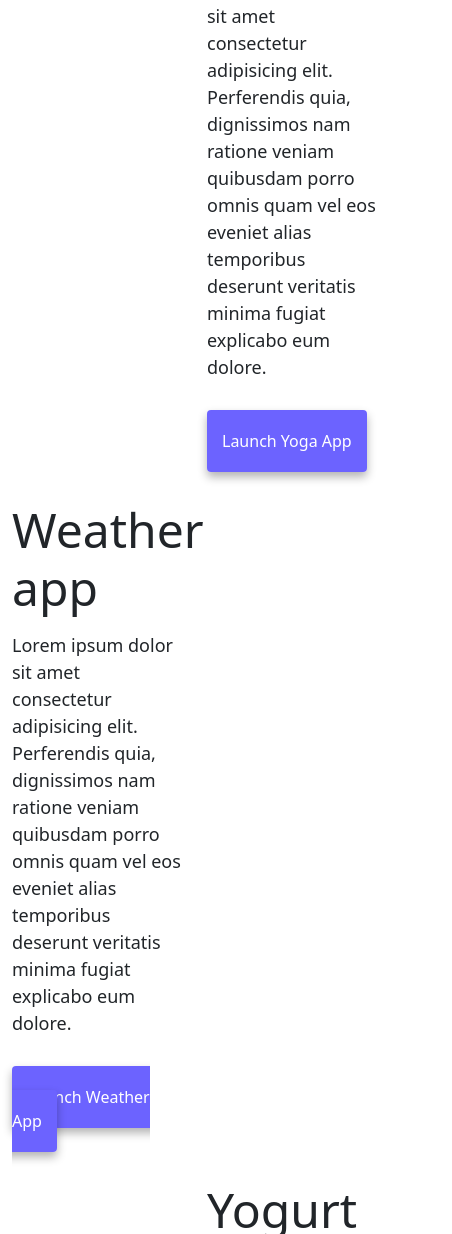
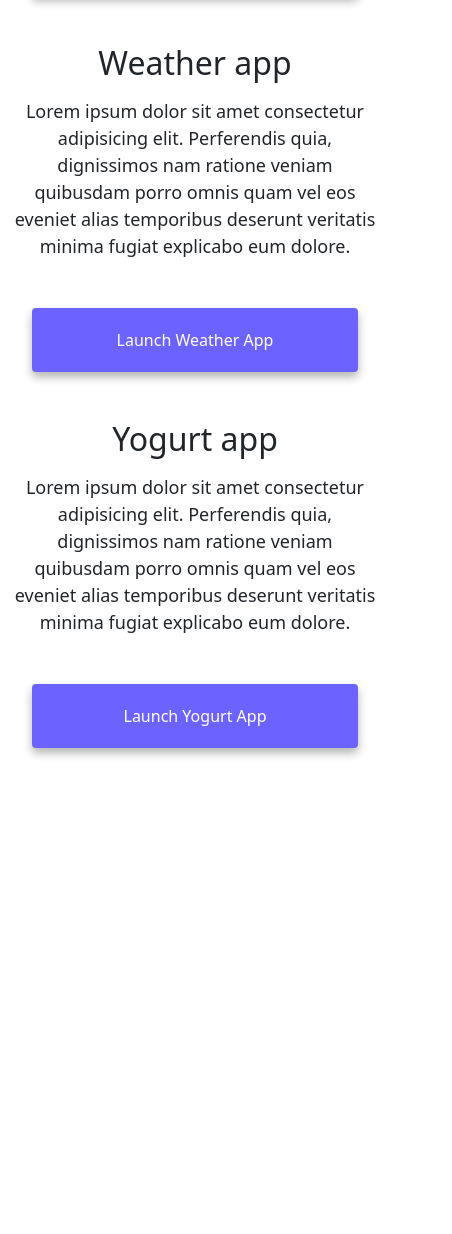
Before and after one commit to stephanie-garcia/Advanced-Bootstrap, a plain HTML site: page index.html in a window 390 px wide. Shown: the part 766-2000 px from the top of the page, 452 px wide, since content can reach past the window. After the commit the page ends 1614 px from the top, so only its background shows below. Drawn offline with nearby package versions, Linux system fonts and the light colour scheme.

Commit message:
made website responsive

```diff
--- a/index.html
+++ b/index.html
@@ -49,9 +49,9 @@
     <div class="container">
         <div class="row">
             <div class="col-6">
-                <img src="images/yoga.png" alt="Yoga Project" class="img-fluid rounded small-photo d-none d-sm-block" />
+                <img src="images/yoga.png" alt="Yoga Project" class="img-fluid rounded d-none d-sm-block" />
             </div>
-            <div class="col-6">
+            <div class="col-sm-6">
                 <h2 class="mb-3">Yoga app</h2>
                 <p>
                     Lorem ipsum dolor sit amet consectetur adipisicing elit. Perferendis
@@ -60,12 +60,12 @@
                     explicabo eum dolore.
                 </p>
                 <div class="mt-5">
-                    <a href="#" class="primary-link" title="Yoga project">Launch Yoga App</a>
+                    <a href="#" class="primary-link project-link" title="Yoga project">Launch Yoga App</a>
                 </div>
             </div>
         </div>
         <div class="row mt-5">
-            <div class="col-6">
+            <div class="col-sm-6">
                 <h2 class="mb-3">Weather app</h2>
                 <p>
                     Lorem ipsum dolor sit amet consectetur adipisicing elit. Perferendis
@@ -74,20 +74,18 @@
                     explicabo eum dolore.
                 </p>
                 <div class="mt-5">
-                    <a href="#" class="primary-link" title="Weather project">Launch Weather App</a>
+                    <a href="#" class="primary-link project-link" title="Weather project">Launch Weather App</a>
                 </div>
             </div>
-            <div class="col-6">
-                <img src="images/weather.png" alt="Weather project"
-                    class="img-fluid rounded small-photo d-none d-sm-block" />
+            <div class="col-sm-6">
+                <img src="images/weather.png" alt="Weather project" class="img-fluid rounded d-none d-sm-block" />
             </div>
         </div>
         <div class="row mt-5">
-            <div class="col-6">
-                <img src="images/yogurt.png" alt="Yogurt project"
-                    class="img-fluid rounded small-photo d-none d-sm-block" />
+            <div class="col-sm-6">
+                <img src="images/yogurt.png" alt="Yogurt project" class="img-fluid rounded d-none d-sm-block" />
             </div>
-            <div class="col-6">
+            <div class="col-sm-6">
                 <h2 class="mb-3">Yogurt app</h2>
                 <p>
                     Lorem ipsum dolor sit amet consectetur adipisicing elit. Perferendis
@@ -96,7 +94,7 @@
                     explicabo eum dolore.
                 </p>
                 <div class="mt-5">
-                    <a href="#" class="primary-link">Launch Yogurt App</a>
+                    <a href="#" class="primary-link project-link">Launch Yogurt App</a>
                 </div>
             </div>
         </div>
--- a/style.css
+++ b/style.css
@@ -5,7 +5,7 @@
 }
 
 body {
-  margin-top: 100px;
+  margin: 100px 0;
 }
 
 h1,
@@ -51,6 +51,9 @@ p {
   box-shadow: var(--box-shadow);
   color: white;
 }
+.primary-link :hover {
+  color: White;
+}
 
 .secondary-link {
   border-radius: 4px;
@@ -87,11 +90,21 @@ p {
   text-decoration: underline;
 }
 
-@media (min-width: 1200px) {
-  h1,
-  h2,
-  h3,
+@media (max-width: 576px) {
+  h1 {
+    font-size: 48px;
+    line-height: 1.5;
+  }
+  h2 {
+    font-size: 32px;
+    text-align: center;
+  }
   p {
     text-align: center;
   }
+  .project-link {
+    display: block;
+    text-align: center;
+    margin: 0 20px;
+  }
 }
```
